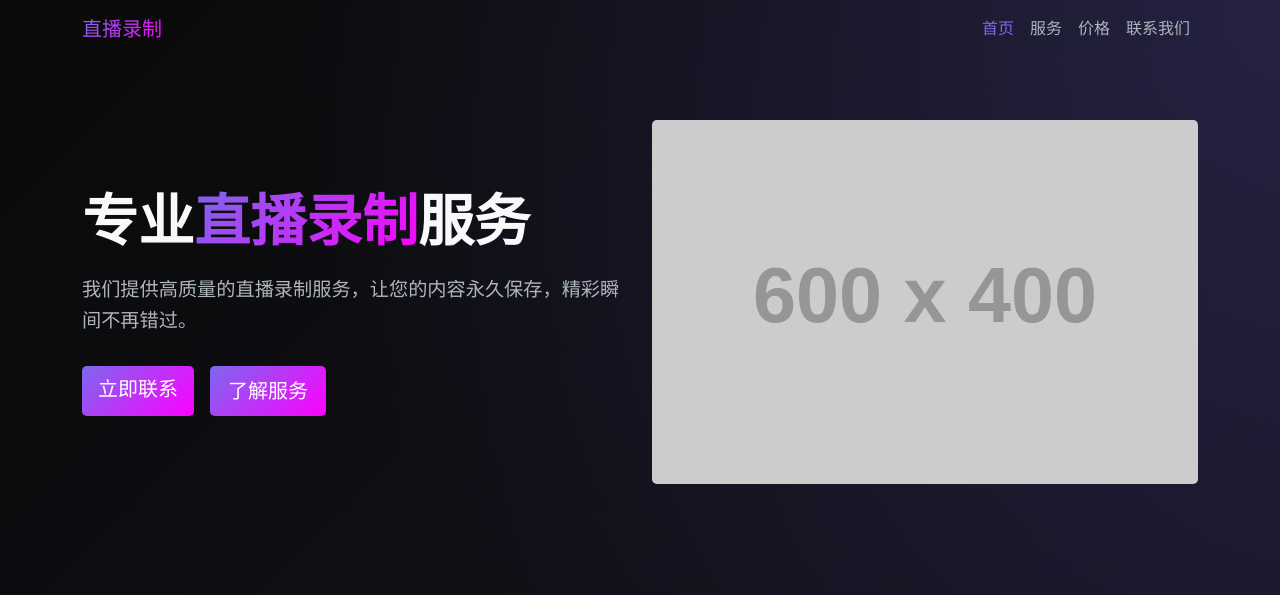
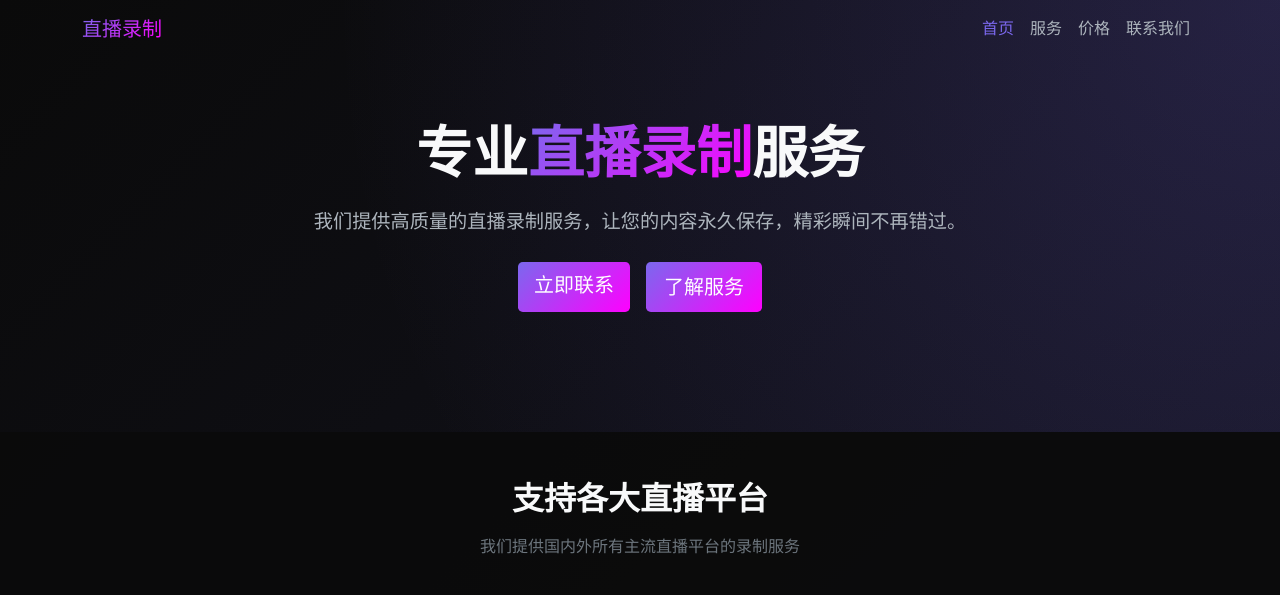
Before and after one commit to Sirkuy/sikry999, a plain HTML site: page index.html in a window 1280 px wide. Shown: the top 595 px of the page. Drawn offline with nearby package versions, Linux system fonts and the light colour scheme; placeholder pictures from the web are drawn by us.

Commit message:
Update index.html

```diff
--- a/index.html
+++ b/index.html
@@ -45,20 +45,13 @@
     <!-- Hero Section -->
     <section class="hero">
         <div class="container hero-content">
-            <div class="row align-items-center">
-                <div class="col-lg-6 fade-in">
+            <div class="row justify-content-center">
+                <div class="col-lg-8 text-center fade-in">
                     <h1>专业<span class="text-gradient">直播录制</span>服务</h1>
-                    <p>我们提供高质量的直播录制服务，让您的内容永久保存，精彩瞬间不再错过。</p>
-                    <div class="d-flex gap-3">
+                    <p class="lead mb-4">我们提供高质量的直播录制服务，让您的内容永久保存，精彩瞬间不再错过。</p>
+                    <div class="d-flex gap-3 justify-content-center">
                         <a href="contact.html" class="btn btn-gradient btn-lg">立即联系</a>
                         <a href="services.html" class="btn btn-outline-gradient btn-lg">了解服务</a>
-                    </div>
-                </div>
-                <div class="col-lg-6 d-none d-lg-block">
-                    <div class="position-relative">
-                        <div class="glow">
-                            <img src="https://via.placeholder.com/600x400/121212/7B68EE?text=直播录制" alt="直播录制服务" class="img-fluid rounded-3">
-                        </div>
                     </div>
                 </div>
             </div>
```
